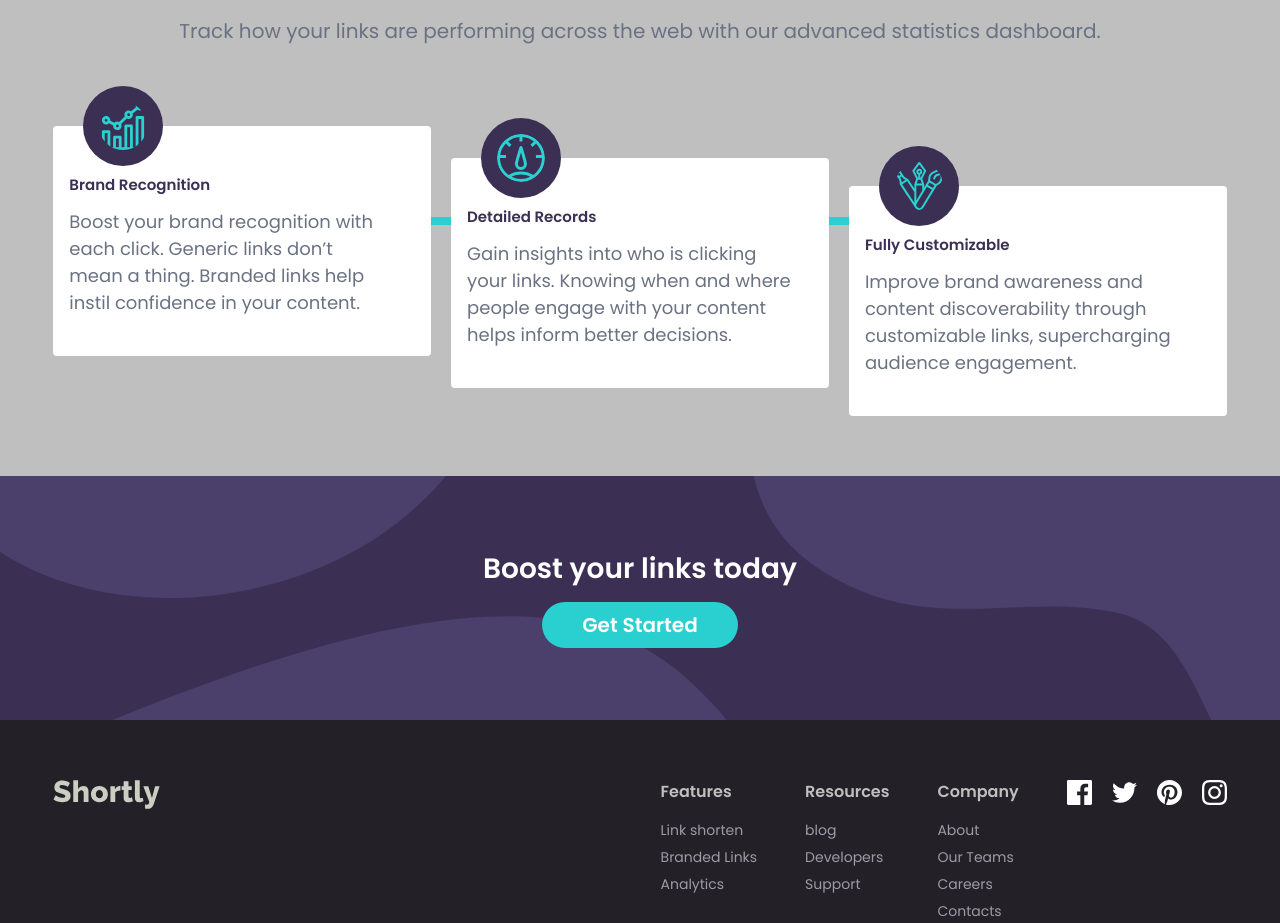
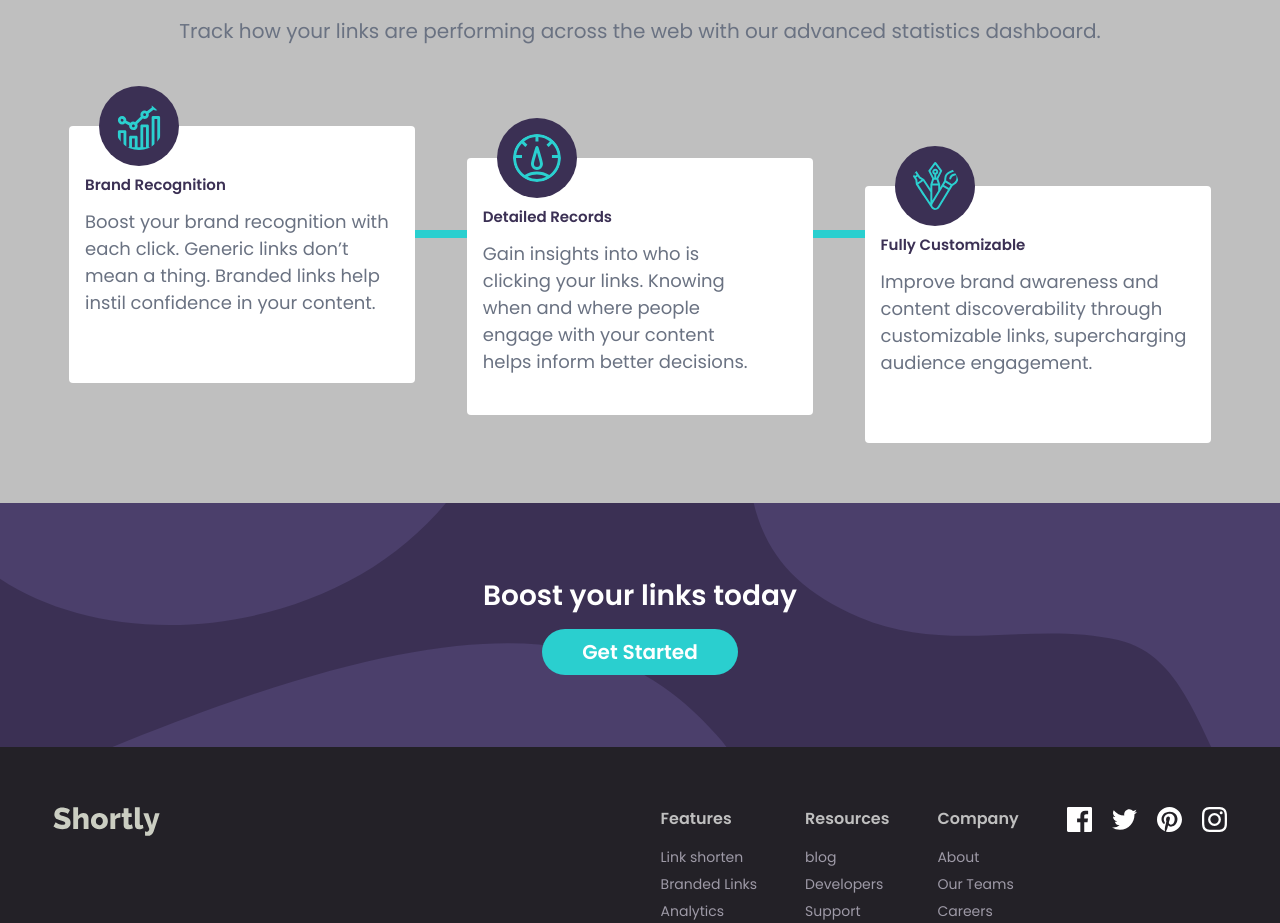
Before and after one commit to dayosvoid/URI-shorten-api-, a React (Vite) app: page / in a window 1280 px wide. Shown: the part 821-1744 px from the top of the page. Built offline with nearby package versions, Linux system fonts and the light colour scheme.

Commit message:
Update Input.jsx

```diff
--- a/src/Component/Input.jsx
+++ b/src/Component/Input.jsx
@@ -217,7 +217,7 @@ const Input = () => {
                     {/* box1,2,3 */}
                             <div className='flex flex-col md:grid md:grid-cols-3 gap-14 md:gap-5 pt-10 z-3'>
                                 {/* box 1 */}
-                                <div className='flex flex-col items-center gap-3 bg-white text-center px-5 pt-12 py-10 rounded-sm text-balance md:pl-4 md:px-2 md:text-start relative'>
+                                <div className='container mx-auto w-11/12 flex flex-col items-center gap-3 bg-white text-center px-5 pt-12 py-10 rounded-sm text-balance md:pl-4 md:px-2 md:text-start relative'>
                                     <span className='absolute top-[-30px] md:top-[-40px] md:left-[30px]'><img src={brandimg} alt="" className='bg-[hsl(257,27%,26%)] p-4 rounded-full size-18 md:size-20' /></span>
                                     <h2 className='text-[hsl(257,27%,26%)] md:text-[20] text-[15px] font-semibold md:self-start'>Brand Recognition</h2>
                                     <p className='text-gray-500 text-[15px] md:text-[18px]  text-balance md:text-start w-full'>Boost your brand recognition with each click. Generic links don’t mean a thing. Branded links help instil confidence in your content.
@@ -226,7 +226,7 @@ const Input = () => {
 
 
                                 {/* box 2 */}
-                                <div className='flex flex-col items-center gap-3 bg-white text-center px-5 pt-12 py-10 rounded-sm text-balance md:pl-4 md:px-2 md:text-start relative md:top-8'>
+                                <div className='container mx-auto w-11/12 flex flex-col items-center gap-3 bg-white text-center px-5 pt-12 py-10 rounded-sm text-balance md:pl-4 md:px-2 md:text-start relative md:top-8'>
                                     <span className='absolute top-[-30px] md:top-[-40px] md:left-[30px]'><img src={detailedimg} alt="" className='bg-[hsl(257,27%,26%)] p-4 rounded-full size-18 md:size-20' /></span>
                                     <h2 className='text-[hsl(257,27%,26%)] md:text-[20] text-[15px] font-semibold md:self-start'>Detailed Records</h2>
                                     <p className='text-gray-500  text-[15px] md:text-[18px]  text-balance md:text-start w-full'>Gain insights into who is clicking your links. Knowing when and where people engage with your content helps inform better decisions.
@@ -235,7 +235,7 @@ const Input = () => {
 
                                 {/* box 3 */}
 
-                                <div className='flex flex-col items-center gap-3 bg-white text-center px-5 pt-12 py-10 rounded-sm text-balance md:pl-4 md:px-2 md:text-start relative md:top-15'>
+                                <div className='container mx-auto w-11/12 flex flex-col items-center gap-3 bg-white text-center px-5 pt-12 py-10 rounded-sm text-balance md:pl-4 md:px-2 md:text-start relative md:top-15'>
                                     <span className='absolute top-[-30px] md:top-[-40px] md:left-[30px]'><img src={fullyimg} alt="" className='bg-[hsl(257,27%,26%)] p-4 rounded-full size-18 md:size-20' /></span>
                                     <h2 className='text-[hsl(257,27%,26%)] text-[15px] md:text-[20] font-semibold md:self-start'>Fully Customizable</h2>
                                     <p className='text-gray-500 text-[15px] md:text-[18px] text-balance md:text-start w-full'>Improve brand awareness and content discoverability through customizable links, supercharging audience engagement.
```
